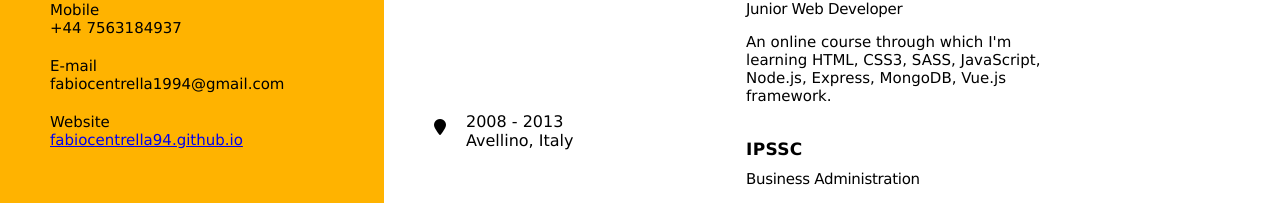
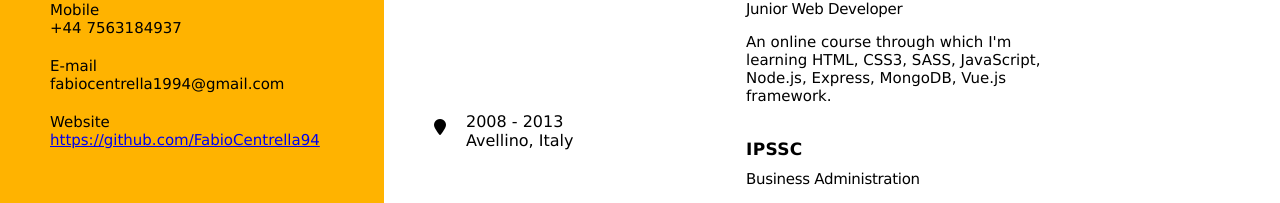
Before and after one commit to FabioCentrella94/project2, a plain HTML site: page index.html in a window 1280 px wide. Shown: the part 439-642 px from the top of the page. Drawn offline with Linux system fonts and the light colour scheme.

Commit message:
Updated website link

```diff
--- a/index.html
+++ b/index.html
@@ -39,8 +39,8 @@
         <p>Mobile<br />+44 7563184937</p>
         <p>E-mail<br />fabiocentrella1994@gmail.com</p>
         <p>
-          Website<br /><a href="FabioCentrella.github.io" target="_blank"
-            >fabiocentrella94.github.io</a
+          Website<br /><a href="https://github.com/FabioCentrella94" target="_blank"
+            >https://github.com/FabioCentrella94</a
           >
         </p>
         <h3>ABOUT ME</h3>
```
